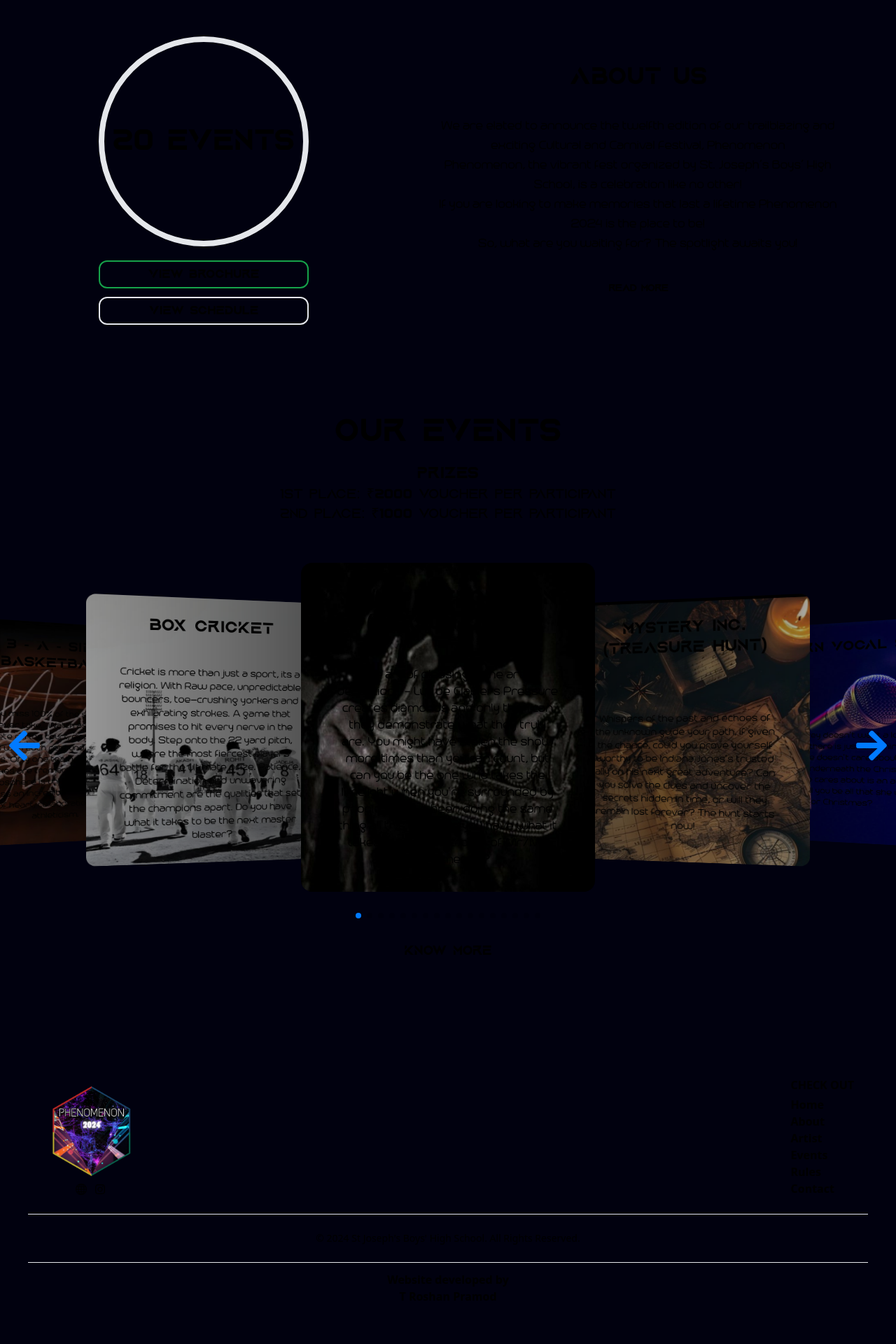
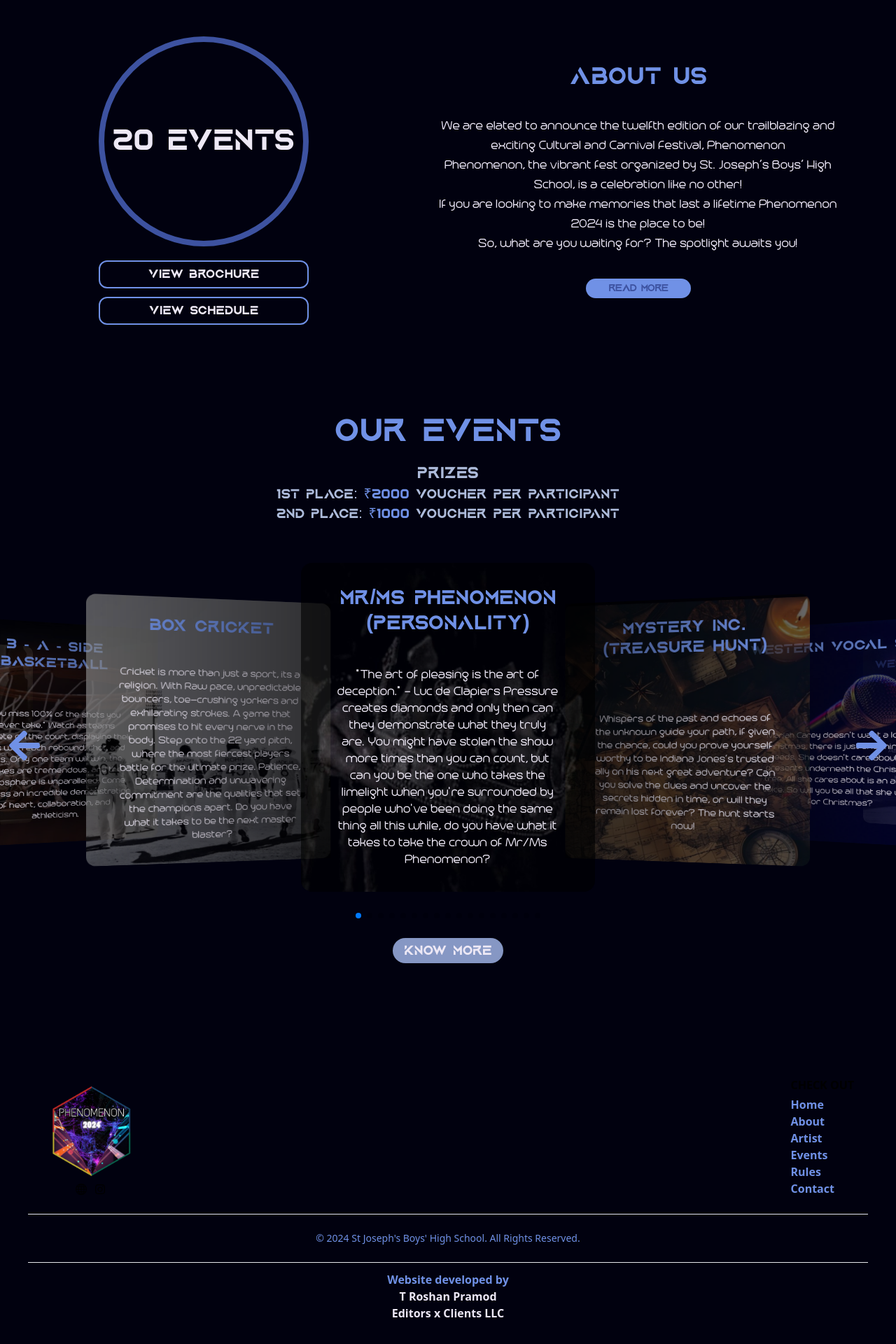
Before and after one commit to aayanatsap/phenomenon, a Next.js app: page / in a window 1280 px wide. Shown: the part 1026-2946 px from the top of the page at 70% size. Before the commit the page ends 2922 px from the top, so only its background shows below. Built offline with nearby package versions, Linux system fonts and the light colour scheme.

Commit message:
Homepage Revamp

```diff
--- a/app/page.tsx
+++ b/app/page.tsx
@@ -21,15 +21,15 @@ export default function Home() {
           <div className="text-electricBlue w-full grid lg:grid-flow-col grid-flow-row lg:justify-items-auto items-center justify-items-center ">
             <div className="grid lg:grid-flow-row md:grid-flow-col justify-items-center items-center lg:gap-5 lg:mb-0 mb-14">
               <div className="grid justify-items-center items-center h-full w-full bg-transparent mb-5 lg:mb-0">
-                <div className="lg:size-[300px] md:size-[250px] size-[200px] rounded-full lg:text-[44px] md:text-[36px] text-[30px] font-bold text-orangeYellow md:border-8 border-[6px] border-crimsonRed flex items-center justify-center lg:mt-0 hover:cursor-pointer hover:scale-105 duration-500">
+                <div className="lg:size-[300px] md:size-[250px] size-[200px] rounded-full lg:text-[44px] md:text-[36px] text-[30px] font-bold text-whitepink md:border-8 border-[6px] border-babyblue flex items-center justify-center lg:mt-0 hover:cursor-pointer hover:scale-105 duration-500">
                   <span className="font-aquireBold">20 Events</span>
                 </div>
               </div>
               <div className="lg:grid lg:grid-flow-row flex md:flex-col flex-col self-center gap-3 lg:w-full w-[200px] font-aquireBold">
-                <Link href={"https://drive.google.com/file/d/1_JpW59UTqZ_N2i-3rJyqW24L4kFTlqlk/view?usp=sharing"} target="_blank" className="flex justify-center items-center lg:text-lg md:text-base text-sm text-orangeYellow bg-transparent border-2 hover:border-opacity-0 border-green-600 font-semibold hover:text-crimsonRed hover:bg-galaxyBlue hover:scale-105 duration-500 px-5 py-1 rounded-xl h-[40px]">
+                <Link href={"https://drive.google.com/file/d/1_JpW59UTqZ_N2i-3rJyqW24L4kFTlqlk/view?usp=sharing"} target="_blank" className="flex justify-center items-center lg:text-lg md:text-base text-sm text-whitepink bg-transparent border-2 hover:border-opacity-0 border-lightblue font-semibold hover:text-lightgray hover:bg-galaxyBlue hover:scale-105 duration-500 px-5 py-1 rounded-xl h-[40px]">
                   View Brochure
                 </Link>
-                <Link href={"/"} target="_blank" className="flex items-center justify-center lg:text-lg md:text-base text-sm text-orangeYellow bg-transparent border-2 hover:border-opacity-0 border-electricBlue font-semibold hover:text-crimsonRed hover:bg-galaxyBlue hover:scale-105 duration-500 px-5 py-1 rounded-xl h-[40px]">
+                <Link href={"/"} target="_blank" className="flex items-center justify-center lg:text-lg md:text-base text-sm text-whitepink bg-transparent border-2 hover:border-opacity-0 border-lightblue font-semibold hover:text-lightgray hover:bg-galaxyBlue hover:scale-105 duration-500 px-5 py-1 rounded-xl h-[40px]">
                   View Schedule
                 </Link>
               </div>
@@ -37,9 +37,9 @@ export default function Home() {
             <div className="lg:w-[45vw] grid justify-items-end justify-self-end">
               <div className=" text-center font-semibold md:text-xl px-5 md:px-24 lg:px-0 grid grid-flow-row lg:gap-4  gap-3 font-trench">
                 <div className="lg:mb-5 mb-5">
-                  <span className="text-bold text-3xl lg:text-4xl font-aquireBold text-orangeYellow">ABOUT US</span>
+                  <span className="text-bold text-3xl lg:text-4xl font-aquireBold text-lightblue">ABOUT US</span>
                 </div>
-                <div className="text-crimsonRed">
+                <div className="text-whitepink">
                 <p>
                   We are elated to announce the twelfth edition of our
                   trailblazing and exciting Cultural and Carnival Festival,
@@ -56,7 +56,7 @@ export default function Home() {
                   So, what are you waiting for? The spotlight awaits you!
                 </p>
                 </div>
-                <Link href={"/about"} className="bg-electricBlue rounded-3xl text-orangeYellow hover:scale-105 hover:text-crimsonRed hover:bg-black duration-500 px-4 py-1 flex md:w-[150px] w-[120px] md:text-sm text-xs justify-center items-center justify-self-center mt-5 font-aquire">
+                <Link href={"/about"} className="bg-lightblue rounded-3xl text-babyblue border-babyblue hover:scale-105 hover:text-whitepink hover:bg-babyblue duration-500 px-4 py-1 flex md:w-[150px] w-[120px] md:text-sm text-xs justify-center items-center justify-self-center mt-5 font-aquire">
                   Read More
                 </Link>
               </div>
--- a/components/ui/Footer.tsx
+++ b/components/ui/Footer.tsx
@@ -33,23 +33,24 @@ export function Footer() {
         <div className='justify-self-end'>
             <div className='flex flex-col md:text-base text-sm'>
                 <span className='font-bold mb-1 text-aquaBlue'>CHECK OUT</span>
-                <Link href={"/"} className='text-electricBlue hover:text-hili duration-500 font-semibold'>Home</Link>
-                <Link href={"/about"} className='text-electricBlue hover:text-hili duration-500 font-semibold'>About</Link>
-                <Link href={"/artist"} className='text-electricBlue hover:text-hili duration-500 font-semibold'>Artist</Link>
-                <Link href={"/events"} className='text-electricBlue hover:text-hili duration-500 font-semibold'>Events</Link>
-                <Link href={"/rules"} className='text-electricBlue hover:text-hili duration-500 font-semibold'>Rules</Link>
-                <Link href={"/contact"} className='text-electricBlue hover:text-hili duration-500 font-semibold'>Contact</Link>
+                <Link href={"/"} className='text-lightblue hover:text-hili duration-500 font-semibold'>Home</Link>
+                <Link href={"/about"} className='text-lightblue hover:text-hili duration-500 font-semibold'>About</Link>
+                <Link href={"/artist"} className='text-lightblue hover:text-hili duration-500 font-semibold'>Artist</Link>
+                <Link href={"/events"} className='text-lightblue hover:text-hili duration-500 font-semibold'>Events</Link>
+                <Link href={"/rules"} className='text-lightblue hover:text-hili duration-500 font-semibold'>Rules</Link>
+                <Link href={"/contact"} className='text-lightblue hover:text-hili duration-500 font-semibold'>Contact</Link>
             </div>
         </div>
       </div>
       <hr className='w-full border-t border-aquaBlue'/>
       <div className='flex justify-center md:text-sm my-3 text-xs'>
-        <span className="text-aquaBlue">© 2024 <a href="https://sjbhs.edu.in" target='__blank' className='hover:underline'>St Joseph's Boys' High School</a>. All Rights Reserved.</span>
+        <span className="text-lightblue">© 2024 <a href="https://sjbhs.edu.in" target='__blank' className='hover:underline'>St Joseph's Boys' High School</a>. All Rights Reserved.</span>
       </div>
       <hr className='w-full border-t border-aquaBlue'/>
       <div className="flex flex-col w-full md:text-base text-sm">
-        <span className="text-center text-electricBlue font-semibold">Website developed by</span>
-        <span className='text-center text-superNovaYellow font-semibold'><a href=" https://www.linkedin.com/in/roshan-pramod-0b7806322/" target="__blank" className=""><span className="hover:text-crimsonRed duration-500 font-bold">T Roshan Pramod</span></a></span>
+        <span className="text-center text-lightblue font-semibold">Website developed by</span>
+        <span className='text-center text-whitepink font-semibold'><a href=" https://www.linkedin.com/in/roshan-pramod-0b7806322/" target="__blank" className=""><span className="hover:text-midgray duration-500 font-bold">T Roshan Pramod</span></a></span>
+        <span className='text-center text-whitepink font-semibold'><a href=" https://www.linkedin.com/in/roshan-pramod-0b7806322/" target="__blank" className=""><span className="hover:text-midgray duration-500 font-bold">Editors x Clients LLC</span></a></span>
       </div>
     </footer>
   );
--- a/components/ui/swipcards.tsx
+++ b/components/ui/swipcards.tsx
@@ -121,11 +121,11 @@ function swipcards() {
   return (
     <div className='w-screen mt-10 '>
       <div className='flex flex-col items-center justify-center lg:mb-14 mb-6 md:mb-12 gap-5'>
-        <span className='md:text-5xl text-4xl font-semibold text-electricBlue font-aquireBold'>OUR EVENTS</span>
+        <span className='md:text-5xl text-4xl font-semibold text-lightblue font-aquireBold'>OUR EVENTS</span>
         <div className='md:text-xl text-base text-neonPurple flex flex-col items-center px-2 font-aquire'>
-          <span className='md:text-2xl text-gl font-aquireBold'>PRIZES</span>
-          <span>1st Place: <span className='font-aquireBold'>₹2000</span> voucher per participant</span>
-          <span>2nd Place: <span className='font-aquireBold'>₹1000</span> voucher per participant</span>
+          <span className='md:text-2xl text-gl font-aquireBold text-lightgray'>PRIZES</span>
+          <span className='font-aquireBold text-lightgray'>1st Place: <span className='font-aquireBold text-lightblue'>₹2000</span> voucher per participant</span>
+          <span className='font-aquireBold text-lightgray'>2nd Place: <span className='font-aquireBold text-lightblue'>₹1000</span> voucher per participant</span>
         </div>
       </div>
       <Swiper
@@ -152,23 +152,23 @@ function swipcards() {
       >
         {cardsData.map((card, idx) => (
           <SwiperSlide key={idx} className="flex justify-center !w-[250px] !h-[300px] md:!w-[350px] md:!h-[400px] lg:!w-[420px] lg:!h-[470px] !rounded-2xl relative">
-            <Image src={card.banner} alt={card.title} className="w-full h-full rounded-2xl absolute -z-[500]" />
+            <Image src={card.banner} alt={card.title} className="w-full h-full rounded-2xl absolute -z-[500] opacity-60 bg-black" />
             <div className='w-full grid grid-flow-row px-3 md:py-5 items-center h-full'>
-              <span className='font-bold text-xl md:text-3xl text-center self-start md:mt-3 mt-3 text-superNovaYellow font-aquireBold'>{card.title}</span>
-              <p className='text-center lg:px-10 lg:text-[20px] md:text-base text-[13px] md:px-4 font-trench font-bold'>{card.content}</p>
+              <span className='font-bold text-xl md:text-3xl text-center self-start md:mt-3 mt-3 text-lightblue font-aquireBold'>{card.title}</span>
+              <p className='text-center lg:px-10 lg:text-[20px] md:text-base text-[13px] md:px-4 font-trench font-bold text-whitepink'>{card.content}</p>
             </div>
           </SwiperSlide>
         ))}
         <div className='text-galaxyBlue flex w-full justify-center mt-5'>
           <div className='bg-lightGray !grid !justify-items-center pb-0.5  px-4 rounded-full bg-opacity-30'>
-              <FaArrowLeft className='swiper-button-prev lg:!size-[50px] md:!size-[40px] !size-[30px] hover:cursor-pointer !text-electricBlue hover:!text-neonPurple duration-500 !font-bold'/>
+              <FaArrowLeft className='swiper-button-prev lg:!size-[50px] md:!size-[40px] !size-[30px] hover:cursor-pointer !text-lightblue hover:!text-neonPurple duration-500 !font-bold'/>
               <div className="pagination"></div>
-              <FaArrowRight className='swiper-button-next lg:!size-[50px] md:!size-[40px] !size-[30px] hover:cursor-pointer !text-electricBlue hover:!text-neonPurple duration-500 !font-bold'/>
+              <FaArrowRight className='swiper-button-next lg:!size-[50px] md:!size-[40px] !size-[30px] hover:cursor-pointer !text-lightblue hover:!text-neonPurple duration-500 !font-bold'/>
           </div>
         </div>
       </Swiper>
       <div className='flex justify-center mt-5 font-aquireBold'>
-        <Link href={"/events"} className='bg-neonPurple px-4 py-1 lg:text-xl md:text-lg text-base hover:scale-105 text-electricBlue hover:text-black hover:bg-electricBlue duration-500 font-semibold rounded-full'>
+        <Link href={"/events"} className='bg-midgray px-4 py-1 lg:text-xl md:text-lg text-base hover:scale-105 text-whitepink hover:text-black hover:bg-electricBlue duration-500 font-semibold rounded-full'>
           Know More
         </Link>
       </div>
```
